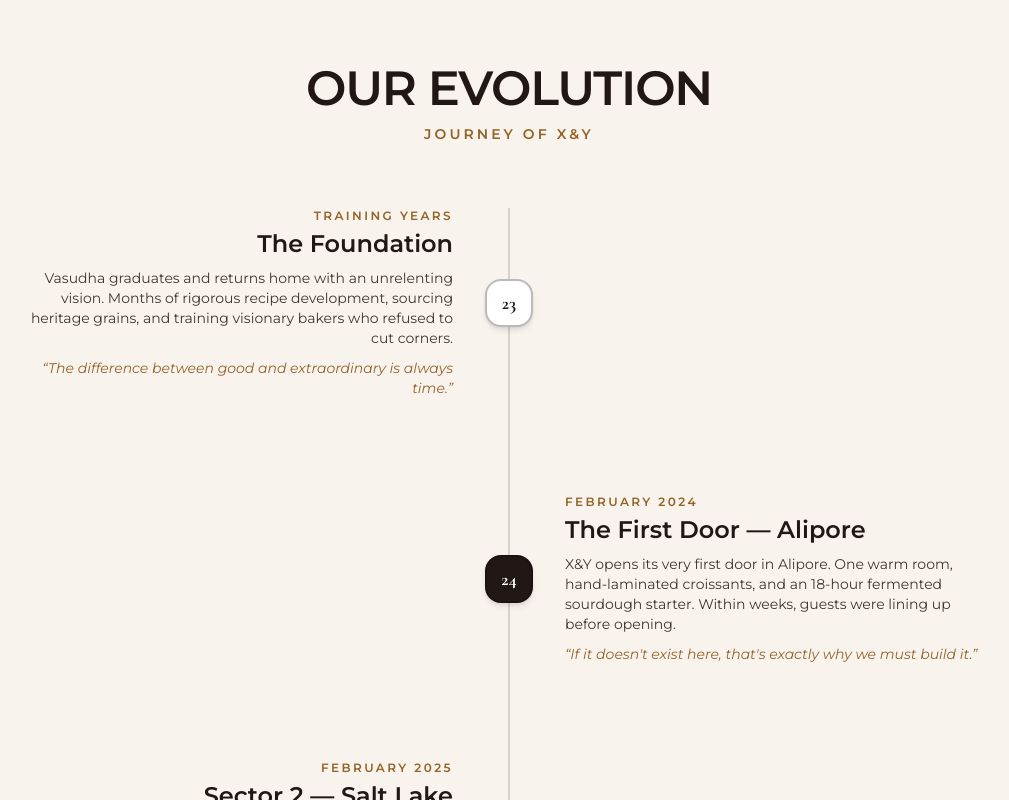
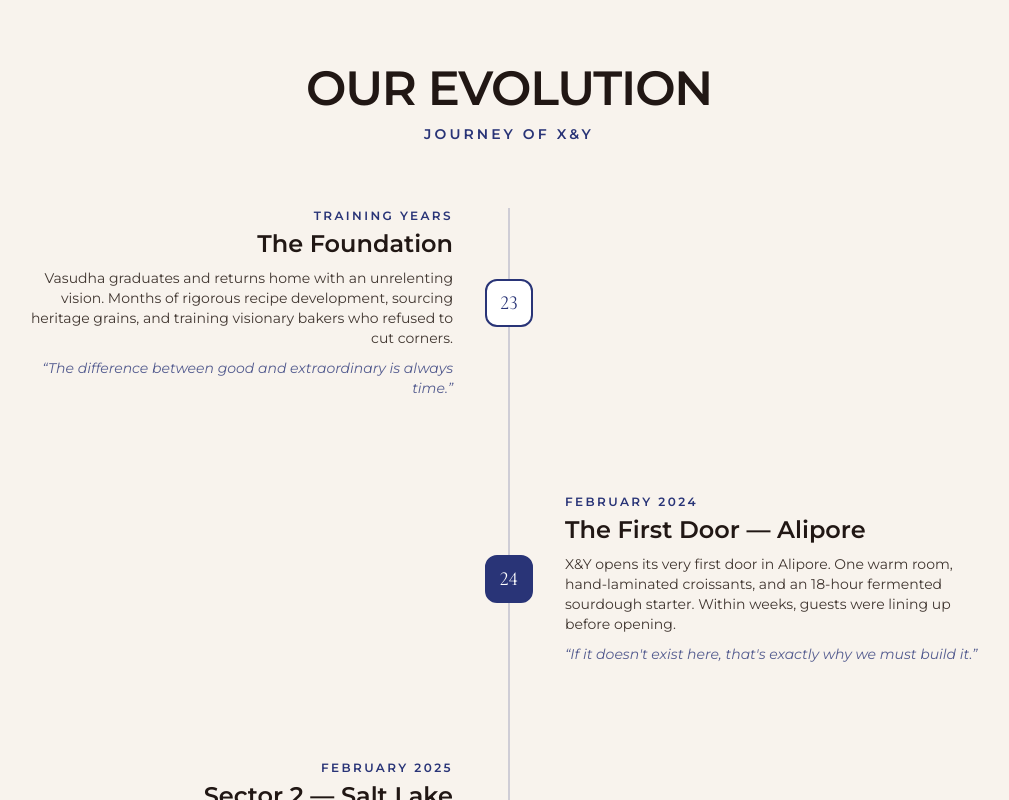
Before and after one commit to iamdapy3279/candy, a Next.js app: page / in a window 1280 px wide. Shown: the part 3760-4560 px from the top of the page, without its empty margins (131-1140 px from the left). Built offline with nearby package versions, Linux system fonts and the light colour scheme.

Commit message:
Refine Evolution section: apply exact #293477 blue and #f2ba1e yellow, update squircle badge shapes and lining numbers typography

```diff
--- a/components/Evolution.tsx
+++ b/components/Evolution.tsx
@@ -44,7 +44,7 @@ export default function Evolution() {
             whileInView={{ opacity: 1, y: 0 }}
             viewport={{ once: true }}
             transition={{ delay: 0.1 }}
-            className="font-sans text-xs sm:text-sm tracking-[0.22em] uppercase text-gold-700 font-semibold"
+            className="font-sans text-xs sm:text-sm tracking-[0.22em] uppercase text-[#293477] font-semibold"
           >
             {websiteContent.evolution.tag}
           </motion.p>
@@ -54,12 +54,12 @@ export default function Evolution() {
         <div className="relative">
 
           {/* Static Background Line */}
-          <div className="absolute left-6 md:left-1/2 top-0 bottom-0 w-[2px] bg-navy-800/15 -translate-x-1/2" />
+          <div className="absolute left-6 md:left-1/2 top-0 bottom-0 w-[2px] bg-[#293477]/20 -translate-x-1/2" />
 
           {/* Animated Scroll-Progress Line */}
           <motion.div
             style={{ scaleY, originY: 0 }}
-            className="absolute left-6 md:left-1/2 top-0 bottom-0 w-[2px] bg-gold-500 -translate-x-1/2 z-10"
+            className="absolute left-6 md:left-1/2 top-0 bottom-0 w-[2px] bg-[#293477] -translate-x-1/2 z-10"
           />
 
           {/* Milestones List */}
@@ -86,7 +86,7 @@ export default function Evolution() {
                       viewport={{ once: true, margin: "-50px" }}
                       transition={{ duration: 0.7, ease: [0.16, 1, 0.3, 1] }}
                     >
-                      <span className="font-sans text-xs tracking-[0.2em] uppercase font-semibold text-gold-700 block mb-1">
+                      <span className="font-sans text-xs tracking-[0.2em] uppercase font-semibold text-[#293477] block mb-1">
                         {milestone.title}
                       </span>
                       <h3 className="font-sans text-xl sm:text-2xl font-semibold text-navy-800 mb-2">
@@ -105,26 +105,27 @@ export default function Evolution() {
 
                       {/* Quote (kept identical for both mobile and desktop) */}
                       {milestone.quote && (
-                        <p className="font-sans italic text-xs sm:text-sm text-gold-700 font-medium mt-2.5">
+                        <p className="font-sans italic text-xs sm:text-sm text-[#293477]/80 font-medium mt-2.5">
                           {milestone.quote}
                         </p>
                       )}
                     </motion.div>
                   </div>
 
-                  {/* Center Badge (Reference Image 1: Rounded square pill with year number) */}
+                  {/* Center Badge (Squircle matching reference image) */}
                   <div className="absolute left-6 md:left-1/2 top-0 md:top-auto -translate-x-1/2 z-30">
                     <motion.div
                       initial={{ scale: 0.6, opacity: 0 }}
                       whileInView={{ scale: 1, opacity: 1 }}
                       viewport={{ once: true }}
                       transition={{ duration: 0.5, delay: 0.1 }}
-                      className={`w-12 h-12 rounded-2xl flex items-center justify-center font-serif text-lg font-bold shadow-md transition-all duration-300 ${
-                        milestone.isLatest
-                          ? "bg-gold-500 text-navy-950 border-2 border-gold-600 scale-105"
-                          : idx === 1
-                          ? "bg-navy-800 text-white border-2 border-navy-900"
-                          : "bg-white text-navy-800 border-2 border-navy-800/30"
+                      style={{ fontVariantNumeric: "lining-nums", fontFeatureSettings: "'lnum' 1" }}
+                      className={`w-11 h-11 sm:w-12 sm:h-12 rounded-xl flex items-center justify-center font-serif text-lg sm:text-xl font-normal transition-all duration-300 ${
+                        milestone.badge === "24"
+                          ? "bg-[#293477] text-white border-2 border-[#293477]"
+                          : milestone.isLatest
+                          ? "bg-[#f2ba1e] text-[#293477] border-2 border-[#f2ba1e]"
+                          : "bg-white text-[#293477] border-2 border-[#293477]"
                       }`}
                     >
                       {milestone.badge}
```
Also changed, not shown: components/Press.tsx (line endings or trailing spaces).
